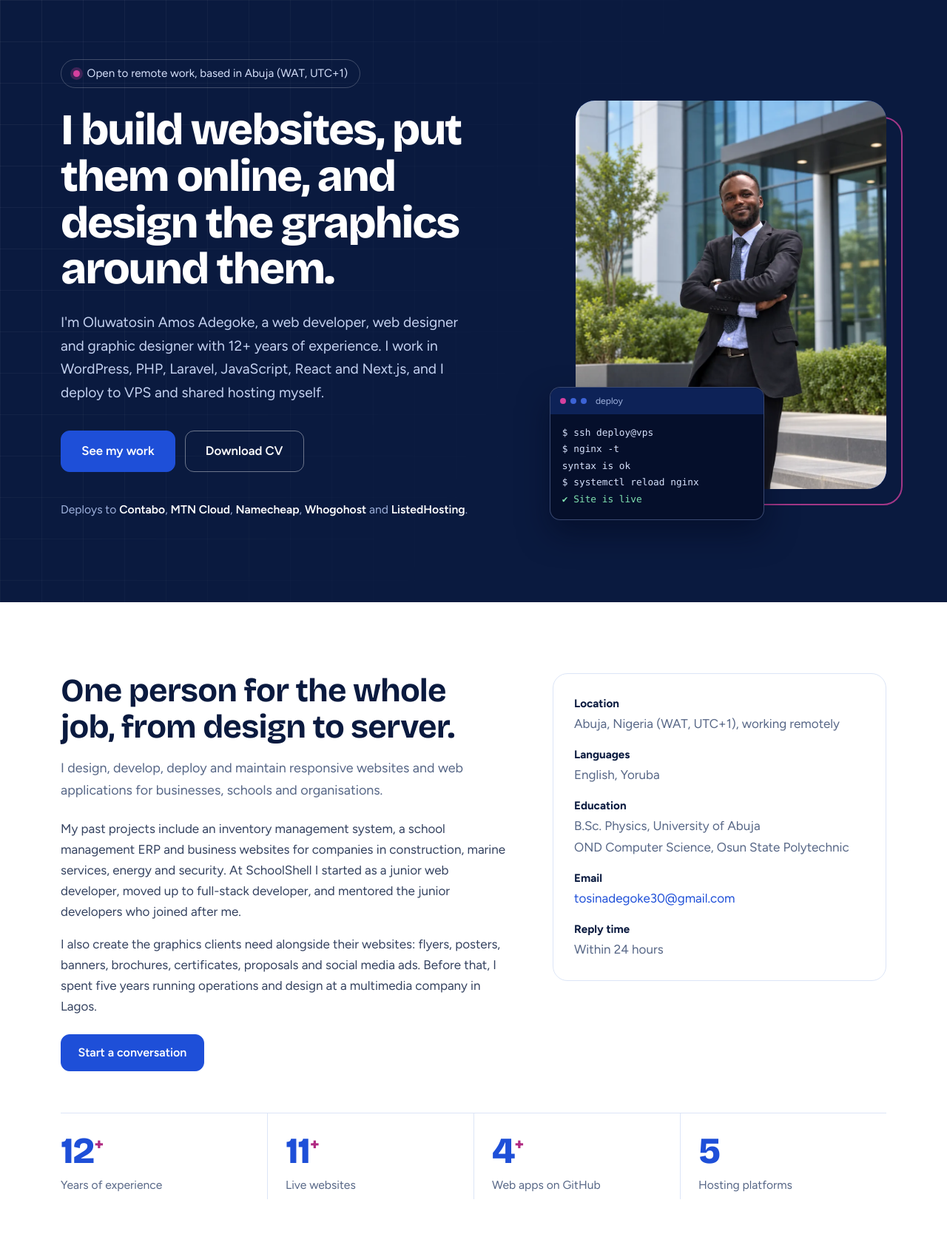
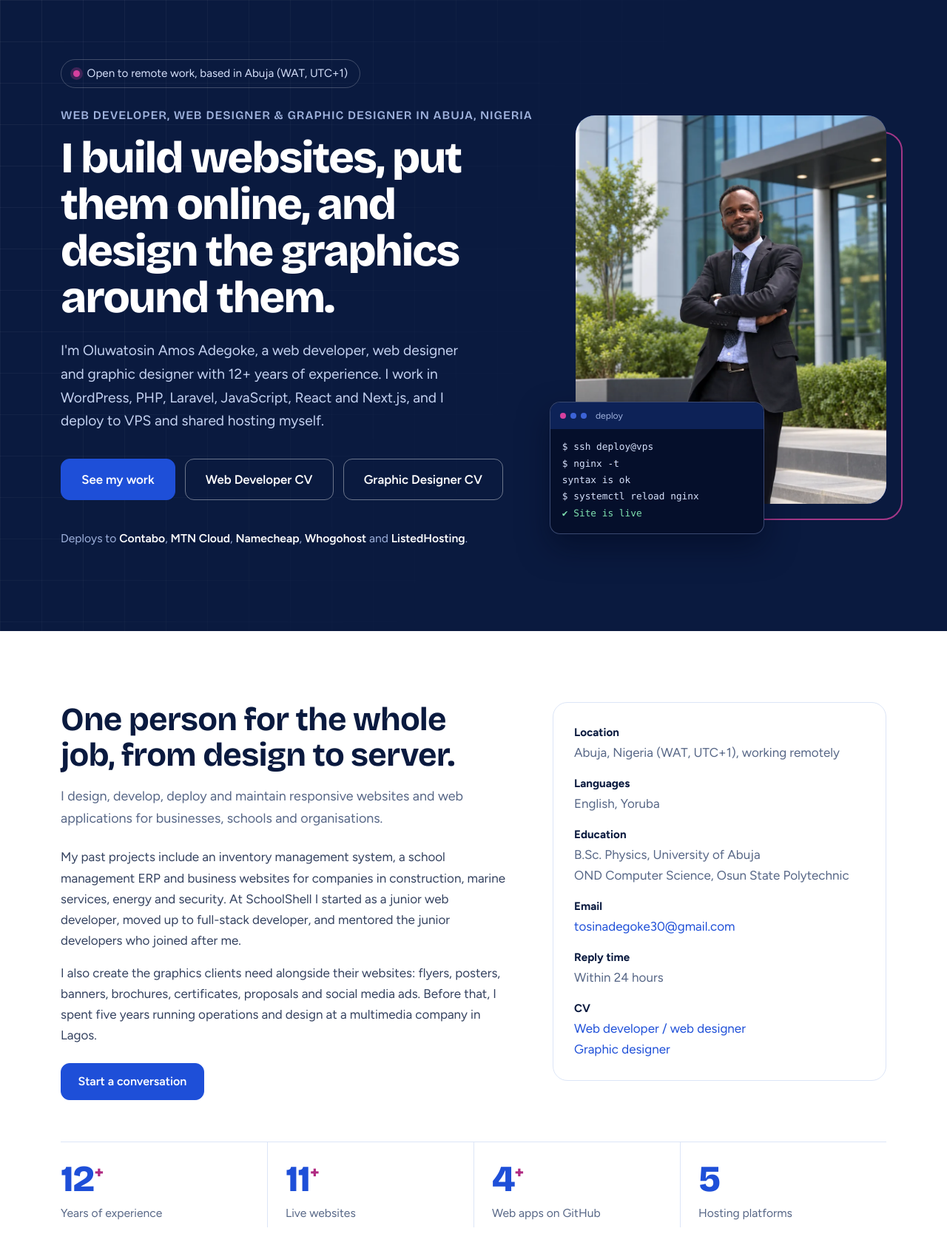
Before and after one commit to amoz33/amoz33.github.io, a PHP site: page / in a window 1280 px wide. Shown: the part 69-1737 px from the top of the page at 74% size. Run offline with PHP 8.4, Linux system fonts and the light colour scheme.

Commit message:
Updated CV & SEO Integration

```diff
--- a/assets/css/style.css
+++ b/assets/css/style.css
@@ -47,6 +47,7 @@ img{max-width:100%}
 .avail{display:inline-flex;align-items:center;gap:.6rem;border:1px solid rgba(255,255,255,.22);border-radius:999px;padding:.4rem 1rem;font-size:.95rem;color:#D5E0FA;margin-bottom:1.6rem}
 .avail i{width:9px;height:9px;border-radius:50%;background:var(--mag);box-shadow:0 0 0 4px rgba(214,64,159,.25)}
 .hero h1{color:#fff;font-weight:800;font-size:clamp(2.25rem,4.8vw,3.7rem);line-height:1.06;letter-spacing:-.035em;max-width:18ch}
+.hero h1 .h1-kicker{display:block;max-width:none;font-family:inherit;font-size:clamp(.85rem,1.4vw,1rem);font-weight:600;line-height:1.4;letter-spacing:.06em;text-transform:uppercase;color:#9FB2DD;margin-bottom:1rem}
 .hero-lead{color:#C5D3F2;font-size:1.2rem;max-width:34rem;margin:1.5rem 0 2.2rem}
 .hero-cta{display:flex;flex-wrap:wrap;gap:.8rem}
 .hero-meta{margin-top:2.4rem;color:#9FB2DD;font-size:.98rem}
@@ -194,6 +195,8 @@ img{max-width:100%}
 .back-top:hover{background:var(--blue-d);color:#fff}
 
 /* Responsive */
+.cv-link{align-self:flex-start;margin-top:.9rem;font-size:.95rem;font-weight:600;color:var(--blue);text-decoration:underline;text-underline-offset:3px}
+.cv-link:hover{color:var(--blue-d)}
 @media (max-width:991.98px){
   .hero{padding:3.5rem 0 5.5rem}
   .portrait-wrap{margin:3rem auto 0;max-width:340px}
--- a/index.html
+++ b/index.html
@@ -3,19 +3,49 @@
 <head>
   <meta charset="utf-8">
   <meta name="viewport" content="width=device-width, initial-scale=1">
-  <title>Tosin Adegoke | Web Developer, Web Designer and Graphic Designer</title>
-  <meta name="description" content="Tosin Adegoke is a web developer, web designer and graphic designer in Abuja, Nigeria with 12+ years of experience. WordPress, PHP, Laravel, React, Next.js, server deployment and print and social media design. Available for remote work.">
+  <title>Tosin Adegoke | Web Developer, Web Designer &amp; Graphic Designer in Abuja, Nigeria</title>
+  <meta name="description" content="Hire Oluwatosin Amos Adegoke, a freelance web developer, web designer and graphic designer in Abuja, Nigeria with 12+ years of experience. WordPress, PHP, Laravel, React and Next.js websites, VPS deployment, plus flyers, logos, brochures and banners. Available remotely worldwide.">
+  <meta name="keywords" content="web developer Abuja, web designer Abuja, graphic designer Abuja, web developer Nigeria, web designer Nigeria, graphic designer Nigeria, freelance web developer, freelance graphic designer, remote web developer, WordPress developer, PHP developer, Laravel developer, React developer, Next.js developer, full-stack developer, website design, business website, school management system, flyer design, poster design, brochure design, banner design, certificate design, social media design, Tosin Adegoke, Oluwatosin Amos Adegoke">
   <meta name="author" content="Oluwatosin Amos Adegoke">
+  <meta name="robots" content="index, follow, max-image-preview:large, max-snippet:-1, max-video-preview:-1">
+  <meta name="googlebot" content="index, follow">
+  <meta name="bingbot" content="index, follow">
   <meta name="theme-color" content="#0A1A3F">
+  <meta name="geo.region" content="NG-FC">
+  <meta name="geo.placename" content="Abuja">
+  <meta name="geo.position" content="9.0765;7.3986">
+  <meta name="ICBM" content="9.0765, 7.3986">
   <link rel="canonical" href="https://amoz33.github.io/">
-  <link rel="icon" type="image/svg+xml" href="assets/img/favicon.jpg">
+  <link rel="alternate" hreflang="en" href="https://amoz33.github.io/">
+  <link rel="alternate" hreflang="x-default" href="https://amoz33.github.io/">
+  <link rel="icon" type="image/jpeg" href="assets/img/favicon.jpg">
+  <link rel="icon" type="image/png" sizes="48x48" href="assets/img/favicon-48.png">
+  <link rel="apple-touch-icon" href="assets/img/apple-touch-icon.png">
+  <link rel="manifest" href="site.webmanifest">
+  <!-- Search engine ownership verification: paste the codes from Google Search Console and Bing Webmaster Tools here, then uncomment.
+  <meta name="google-site-verification" content="YOUR_GOOGLE_CODE">
+  <meta name="msvalidate.01" content="YOUR_BING_CODE">
+  -->
 
-  <meta property="og:type" content="website">
-  <meta property="og:title" content="Tosin Adegoke | Web Developer and Graphic Designer">
-  <meta property="og:description" content="I build websites, put them online, and design the graphics around them. Open to remote work.">
+  <meta property="og:type" content="profile">
+  <meta property="og:site_name" content="Tosin Adegoke">
+  <meta property="og:locale" content="en_NG">
+  <meta property="og:title" content="Tosin Adegoke | Web Developer, Web Designer &amp; Graphic Designer">
+  <meta property="og:description" content="Freelance web developer, web designer and graphic designer in Abuja, Nigeria. I build websites, put them online, and design the graphics around them. Open to remote work.">
   <meta property="og:url" content="https://amoz33.github.io/">
   <meta property="og:image" content="https://amoz33.github.io/assets/img/og-image.jpg">
+  <meta property="og:image:width" content="1200">
+  <meta property="og:image:height" content="630">
+  <meta property="og:image:alt" content="Tosin Adegoke, web developer and graphic designer">
+  <meta property="profile:first_name" content="Oluwatosin">
+  <meta property="profile:last_name" content="Adegoke">
   <meta name="twitter:card" content="summary_large_image">
+  <meta name="twitter:site" content="@adexson2010">
+  <meta name="twitter:creator" content="@adexson2010">
+  <meta name="twitter:title" content="Tosin Adegoke | Web Developer, Web Designer &amp; Graphic Designer">
+  <meta name="twitter:description" content="Freelance web developer, web designer and graphic designer in Abuja, Nigeria. Open to remote work.">
+  <meta name="twitter:image" content="https://amoz33.github.io/assets/img/og-image.jpg">
+  <meta name="twitter:image:alt" content="Tosin Adegoke, web developer and graphic designer">
 
   <link rel="preload" href="assets/fonts/bricolage-grotesque-latin-wght-normal.woff2" as="font" type="font/woff2" crossorigin>
   <link rel="preload" href="assets/fonts/figtree-latin-wght-normal.woff2" as="font" type="font/woff2" crossorigin>
@@ -24,7 +54,91 @@
   <link href="assets/css/style.css" rel="stylesheet">
 
   <script type="application/ld+json">
-  {"@context":"https://schema.org","@type":"Person","name":"Oluwatosin Amos Adegoke","alternateName":"Tosin Adegoke","jobTitle":"Web Developer and Graphic Designer","url":"https://amoz33.github.io/","email":"tosinadegoke30@gmail.com","address":{"@type":"PostalAddress","addressLocality":"Abuja","addressCountry":"NG"},"sameAs":["https://github.com/amoz33","https://www.linkedin.com/in/oluwatosin-amos-adegoke","https://x.com/adexson2010","https://facebook.com/adexson2010","https://instagram.com/adexson2010","https://www.youtube.com/@webdevwithamos5071"]}
+  {
+    "@context": "https://schema.org",
+    "@graph": [
+      {
+        "@type": "Person",
+        "@id": "https://amoz33.github.io/#person",
+        "name": "Oluwatosin Amos Adegoke",
+        "alternateName": ["Tosin Adegoke", "Amos Adegoke"],
+        "givenName": "Oluwatosin",
+        "familyName": "Adegoke",
+        "jobTitle": ["Web Developer", "Web Designer", "Graphic Designer", "Full-Stack Developer"],
+        "description": "Web developer, web designer and graphic designer in Abuja, Nigeria with 12+ years of experience building, deploying and designing for websites and web applications.",
+        "url": "https://amoz33.github.io/",
+        "image": "https://amoz33.github.io/assets/img/tosin-portrait.jpg",
+        "email": "mailto:tosinadegoke30@gmail.com",
+        "telephone": "+2348162667912",
+        "nationality": {"@type": "Country", "name": "Nigeria"},
+        "knowsLanguage": ["English", "Yoruba"],
+        "address": {"@type": "PostalAddress", "addressLocality": "Abuja", "addressRegion": "FCT", "addressCountry": "NG"},
+        "worksFor": {"@type": "Organization", "name": "Good Worths Partners Limited (GWPL)"},
+        "alumniOf": [
+          {"@type": "CollegeOrUniversity", "name": "University of Abuja"},
+          {"@type": "CollegeOrUniversity", "name": "Osun State Polytechnic, Iree"}
+        ],
+        "hasCredential": [
+          {"@type": "EducationalOccupationalCredential", "credentialCategory": "degree", "name": "B.Sc. Physics"},
+          {"@type": "EducationalOccupationalCredential", "credentialCategory": "certificate", "name": "OND Computer Science"},
+          {"@type": "EducationalOccupationalCredential", "credentialCategory": "certificate", "name": "AWS Cloud Bootcamp"}
+        ],
+        "hasOccupation": [
+          {"@type": "Occupation", "name": "Web Developer", "occupationLocation": {"@type": "City", "name": "Abuja"}, "skills": "WordPress, PHP, Laravel, CodeIgniter, JavaScript, React, Next.js, React Native, MySQL, VPS deployment, Nginx, Apache, SEO"},
+          {"@type": "Occupation", "name": "Web Designer", "occupationLocation": {"@type": "City", "name": "Abuja"}, "skills": "Responsive web design, HTML5, CSS3, Bootstrap, Figma, Adobe XD"},
+          {"@type": "Occupation", "name": "Graphic Designer", "occupationLocation": {"@type": "City", "name": "Abuja"}, "skills": "Photoshop, CorelDRAW, Canva, Figma, flyers, posters, brochures, banners, certificates, social media graphics"}
+        ],
+        "knowsAbout": ["Web development", "Web design", "Graphic design", "WordPress", "PHP", "Laravel", "CodeIgniter", "JavaScript", "React", "Next.js", "React Native", "MySQL", "Bootstrap", "HTML5", "CSS3", "Search engine optimization", "VPS deployment", "Nginx", "Apache", "Domains and DNS", "Photoshop", "CorelDRAW", "Figma", "Adobe XD", "Canva", "Flyer design", "Poster design", "Brochure design", "Banner design", "Certificate design", "Social media design"],
+        "sameAs": ["https://github.com/amoz33", "https://www.linkedin.com/in/oluwatosin-amos-adegoke", "https://x.com/adexson2010", "https://facebook.com/adexson2010", "https://instagram.com/adexson2010", "https://www.youtube.com/@webdevwithamos5071"]
+      },
+      {
+        "@type": "WebSite",
+        "@id": "https://amoz33.github.io/#website",
+        "url": "https://amoz33.github.io/",
+        "name": "Tosin Adegoke",
+        "description": "Portfolio of Tosin Adegoke, web developer, web designer and graphic designer in Abuja, Nigeria.",
+        "inLanguage": "en",
+        "publisher": {"@id": "https://amoz33.github.io/#person"}
+      },
+      {
+        "@type": "ProfilePage",
+        "@id": "https://amoz33.github.io/#webpage",
+        "url": "https://amoz33.github.io/",
+        "name": "Tosin Adegoke | Web Developer, Web Designer & Graphic Designer in Abuja, Nigeria",
+        "isPartOf": {"@id": "https://amoz33.github.io/#website"},
+        "mainEntity": {"@id": "https://amoz33.github.io/#person"},
+        "primaryImageOfPage": "https://amoz33.github.io/assets/img/og-image.jpg",
+        "dateModified": "2026-10-19",
+        "inLanguage": "en"
+      },
+      {
+        "@type": "ProfessionalService",
+        "@id": "https://amoz33.github.io/#service",
+        "name": "Tosin Adegoke Web Development and Graphic Design",
+        "url": "https://amoz33.github.io/",
+        "image": "https://amoz33.github.io/assets/img/og-image.jpg",
+        "email": "tosinadegoke30@gmail.com",
+        "telephone": "+2348162667912",
+        "founder": {"@id": "https://amoz33.github.io/#person"},
+        "address": {"@type": "PostalAddress", "addressLocality": "Abuja", "addressRegion": "FCT", "addressCountry": "NG"},
+        "geo": {"@type": "GeoCoordinates", "latitude": 9.0765, "longitude": 7.3986},
+        "areaServed": [{"@type": "City", "name": "Abuja"}, {"@type": "City", "name": "Lagos"}, {"@type": "Country", "name": "Nigeria"}, {"@type": "Place", "name": "Worldwide (remote)"}],
+        "knowsLanguage": ["English", "Yoruba"],
+        "hasOfferCatalog": {
+          "@type": "OfferCatalog",
+          "name": "Web development, web design and graphic design services",
+          "itemListElement": [
+            {"@type": "Offer", "itemOffered": {"@type": "Service", "name": "Website design and development", "serviceType": "Web development", "description": "Responsive business websites and WordPress builds."}},
+            {"@type": "Offer", "itemOffered": {"@type": "Service", "name": "Custom web application development", "serviceType": "Web development", "description": "Web apps in PHP, Laravel, JavaScript, React and Next.js, including ERP and inventory systems."}},
+            {"@type": "Offer", "itemOffered": {"@type": "Service", "name": "Web design", "serviceType": "Web design", "description": "Responsive, search-engine-ready website design in Figma and Adobe XD."}},
+            {"@type": "Offer", "itemOffered": {"@type": "Service", "name": "Website deployment and hosting setup", "serviceType": "Web hosting", "description": "Deployment to Contabo VPS, MTN Cloud, Namecheap, Whogohost and ListedHosting, with domains, DNS, Nginx and Apache."}},
+            {"@type": "Offer", "itemOffered": {"@type": "Service", "name": "Website maintenance and SEO", "serviceType": "Web development", "description": "Bug fixing, SEO improvements and ongoing maintenance."}},
+            {"@type": "Offer", "itemOffered": {"@type": "Service", "name": "Graphic design", "serviceType": "Graphic design", "description": "Flyers, posters, brochures, backdrop and roll-up banners, certificates, proposal documents and social media ads."}}
+          ]
+        }
+      }
+    ]
+  }
   </script>
 </head>
 <body>
@@ -57,11 +171,12 @@
         <div class="row align-items-center gy-5">
           <div class="col-lg-7">
             <p class="avail"><i aria-hidden="true"></i>Open to remote work, based in Abuja (WAT, UTC+1)</p>
-            <h1>I build websites, put them online, and design the graphics around them.</h1>
+            <h1><span class="h1-kicker">Web developer, web designer &amp; graphic designer in Abuja, Nigeria</span>I build websites, put them online, and design the graphics around them.</h1>
             <p class="hero-lead">I'm Oluwatosin Amos Adegoke, a web developer, web designer and graphic designer with 12+ years of experience. I work in WordPress, PHP, Laravel, JavaScript, React and Next.js, and I deploy to VPS and shared hosting myself.</p>
             <div class="hero-cta">
               <a class="btn btn-primary btn-lg" href="#projects">See my work</a>
-              <a class="btn btn-ghost btn-lg" href="https://drive.google.com/file/d/1zAsOQcKb6xxx-WbJWgipS-3LCWBD27nB/view?usp=sharing" target="_blank" rel="noopener">Download CV</a>
+              <a class="btn btn-ghost btn-lg" href="https://drive.google.com/file/d/14SZPF3oiZowJKW2WFgBbCsJgxTPbBNhu/view?usp=sharing" target="_blank" rel="noopener" title="Download Tosin Adegoke's web developer and web designer CV">Web Developer CV</a>
+              <a class="btn btn-ghost btn-lg" href="https://drive.google.com/file/d/1f_EHOSpK164QOIapt2KWlgJQH0SUhkV-/view?usp=sharing" target="_blank" rel="noopener" title="Download Tosin Adegoke's graphic designer CV">Graphic Designer CV</a>
             </div>
             <p class="hero-meta">Deploys to <strong>Contabo</strong>, <strong>MTN Cloud</strong>, <strong>Namecheap</strong>, <strong>Whogohost</strong> and <strong>ListedHosting</strong>.</p>
           </div>
@@ -106,6 +221,7 @@ $ systemctl reload nginx
                 <dt>Education</dt><dd>B.Sc. Physics, University of Abuja<br>OND Computer Science, Osun State Polytechnic</dd>
                 <dt>Email</dt><dd><a href="mailto:tosinadegoke30@gmail.com">tosinadegoke30@gmail.com</a></dd>
                 <dt>Reply time</dt><dd>Within 24 hours</dd>
+                <dt>CV</dt><dd><a href="https://drive.google.com/file/d/14SZPF3oiZowJKW2WFgBbCsJgxTPbBNhu/view?usp=sharing" target="_blank" rel="noopener">Web developer / web designer</a><br><a href="https://drive.google.com/file/d/1f_EHOSpK164QOIapt2KWlgJQH0SUhkV-/view?usp=sharing" target="_blank" rel="noopener">Graphic designer</a></dd>
               </dl>
             </aside>
           </div>
@@ -124,15 +240,15 @@ $ systemctl reload nginx
       <div class="container">
         <div class="section-head">
           <h2 class="section-title">Two ways I can help</h2>
-          <p class="section-intro">Hire me for the website, the graphics, or both. Either way you deal with one person from brief to delivery.</p>
+          <p class="section-intro">Hire me as a freelance web developer, web designer or graphic designer, in Abuja, anywhere in Nigeria, or remotely worldwide. Get the website, the graphics, or both, with one person from brief to delivery.</p>
         </div>
         <div class="row g-4">
           <div class="col-lg-6">
             <article class="service">
               <div class="service-media"><img src="assets/img/tosin-code.webp" width="1200" height="670" loading="lazy" alt="Tosin Adegoke coding on two monitors, with a dashboard in the browser"></div>
               <div class="service-body">
-                <h3>Web development and design</h3>
-                <p>Websites and web applications that are responsive, fast and ready for search engines.</p>
+                <h3>Web development and web design</h3>
+                <p>Websites and web applications that are responsive, fast and ready for search engines, built by a full-stack web developer who also handles the design and the server.</p>
                 <ul>
                   <li>Business websites and WordPress builds</li>
                   <li>Custom web apps in PHP, Laravel, JavaScript, React and Next.js</li>
@@ -140,6 +256,7 @@ $ systemctl reload nginx
                   <li>Bug fixing, SEO improvements and ongoing maintenance</li>
                 </ul>
                 <a class="btn btn-primary" href="#contact">Start a web project</a>
+                <a class="cv-link" href="https://drive.google.com/file/d/14SZPF3oiZowJKW2WFgBbCsJgxTPbBNhu/view?usp=sharing" target="_blank" rel="noopener">View my web developer CV</a>
               </div>
             </article>
           </div>
@@ -148,7 +265,7 @@ $ systemctl reload nginx
               <div class="service-media"><img src="assets/img/tosin-design.webp" width="1200" height="670" loading="lazy" alt="Tosin Adegoke reviewing a UI design on a large monitor with wireframes and sketches on the desk"></div>
               <div class="service-body">
                 <h3>Graphic design</h3>
-                <p>Print and digital materials that look consistent and are ready to use.</p>
+                <p>Print and digital graphic design that looks consistent and is ready to use, from brand materials to event artwork.</p>
                 <ul>
                   <li>Flyers, posters, brochures, backdrop and roll-up banners</li>
                   <li>Certificates and proposal documents</li>
@@ -156,6 +273,7 @@ $ systemctl reload nginx
                   <li>Layouts in Photoshop, CorelDRAW, Canva and Figma</li>
                 </ul>
                 <a class="btn btn-primary" href="#contact">Request a design</a>
+                <a class="cv-link" href="https://drive.google.com/file/d/1f_EHOSpK164QOIapt2KWlgJQH0SUhkV-/view?usp=sharing" target="_blank" rel="noopener">View my graphic designer CV</a>
               </div>
             </article>
           </div>
@@ -426,7 +544,7 @@ $ systemctl reload nginx
     <section class="section section-tint" id="design">
       <div class="container">
         <div class="section-head">
-          <h2 class="section-title">Print and digital design</h2>
+          <h2 class="section-title">Graphic design for print and digital</h2>
           <p class="section-intro">The materials I design for clients, from a single flyer to a full set of event banners.</p>
         </div>
         <div class="row g-4">
@@ -593,7 +711,7 @@ $ systemctl reload nginx
     <div class="container d-flex flex-wrap justify-content-between gap-2">
       <span>&copy; 2026 Oluwatosin Amos Adegoke. All rights reserved.</span>
       <!--/*** This template is free as long as you keep the footer author's credit link/attribution link/backlink. ***/-->
-      <span>Designed by <a href="https://htmlcodex.com" target="_blank" rel="noopener">HTML Codex</a></span>
+      <span>Designed by <a href="https://amoz33.github.io" target="_blank" rel="noopener">Tosin Adegoke</a></span>
     </div>
   </footer>
 
--- /dev/null
+++ b/robots.txt
@@ -0,0 +1,5 @@
+# Allow all search engines (Google, Bing, Yahoo, DuckDuckGo, Yandex, Baidu, etc.)
+User-agent: *
+Allow: /
+
+Sitemap: https://amoz33.github.io/sitemap.xml
```
Also changed, not shown: sitemap.xml (added, +18 -0 lines), assets/img/apple-touch-icon.png (added), assets/img/favicon-48.png (added), assets/img/icon-192.png (added), assets/img/icon-512.png (added), site.webmanifest (added), 1 other file.
